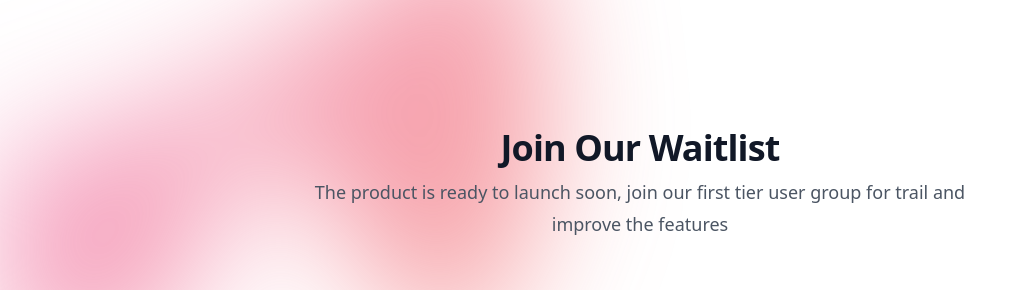
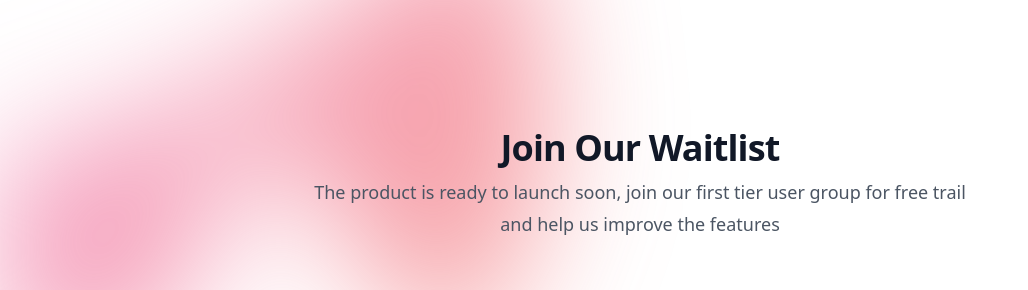
Before and after one commit to scy0208/vinosensi-landing, a Next.js app: page /contact in a window 1280 px wide. Shown: the top 290 px of the page, without its empty margins (0-1028 px from the left). Built offline with nearby package versions, Linux system fonts and the light colour scheme.

Commit message:
Update language

```diff
--- a/src/components/waitlist.jsx
+++ b/src/components/waitlist.jsx
@@ -80,7 +80,7 @@ export default function WaitList({ tier }) {
       <div className="mx-auto max-w-2xl text-center">
         <h2 className="text-3xl font-bold tracking-tight text-gray-900 sm:text-4xl">Join Our Waitlist</h2>
         <p className="mt-2 text-lg leading-8 text-gray-600">
-          The product is ready to launch soon, join our first tier user group for trail and improve the features
+          The product is ready to launch soon, join our first tier user group for free trail and help us improve the features
         </p>
       </div>
       <form className="mx-auto mt-16 max-w-xl sm:mt-20" onSubmit={handleSubmit(onSubmit)}>
```
